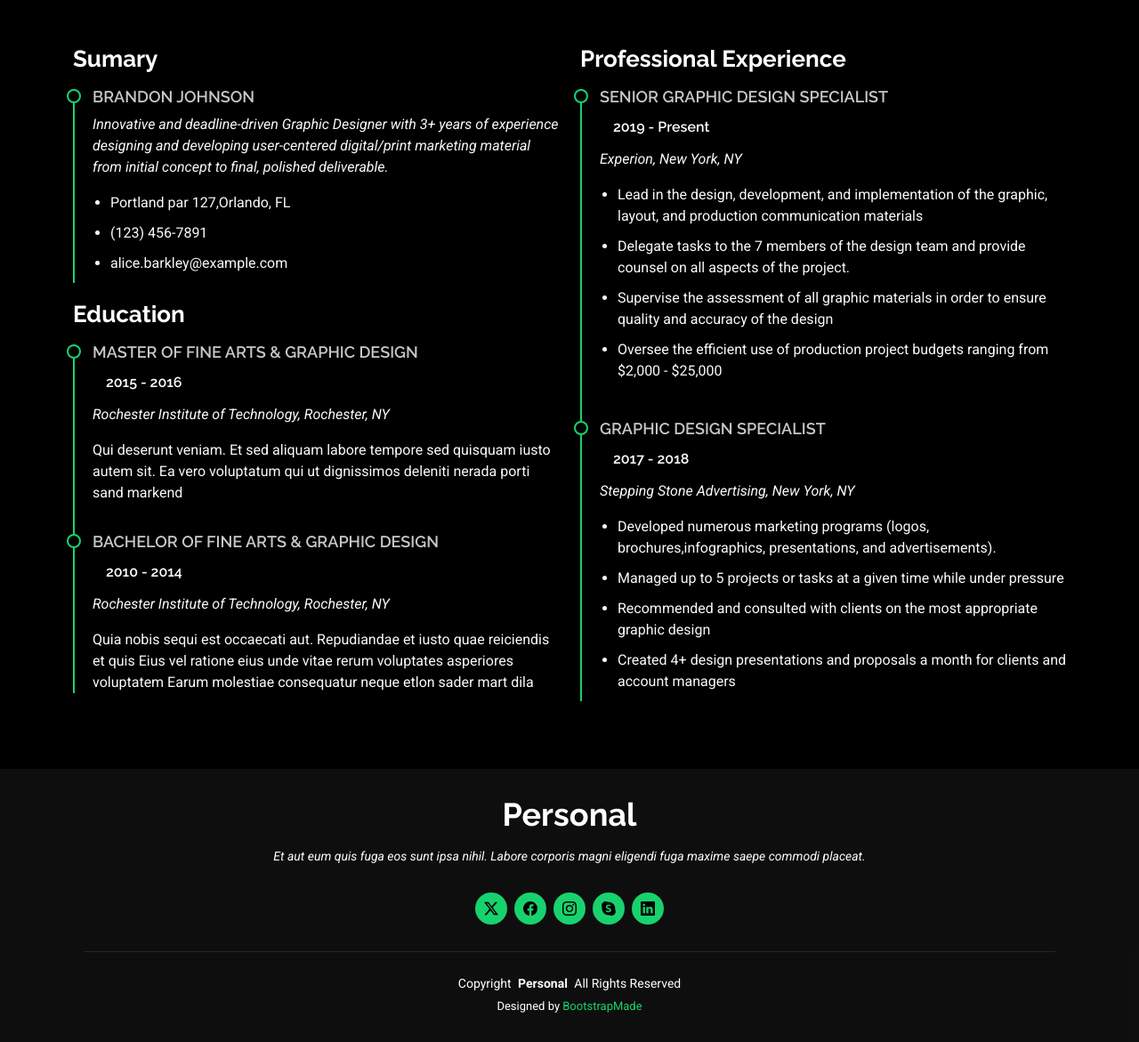
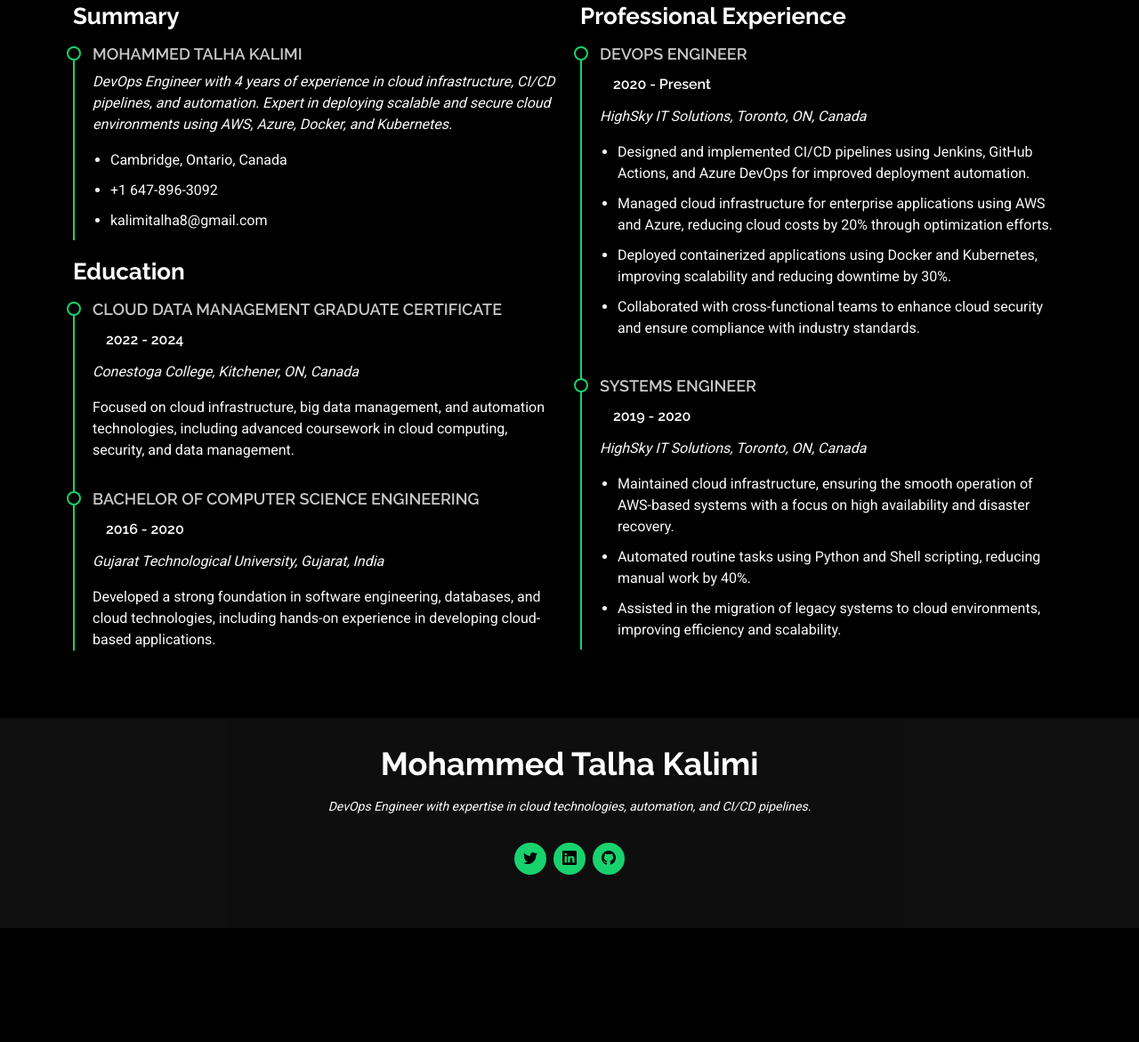
Before and after one commit to TalhaKalimi/TalhaKalimi.github.io, a plain HTML site: page resume.html in a window 1280 px wide. Shown: the part 460-1631 px from the top of the page at 89% size. After the commit the page ends 1503 px from the top, so only its background shows below. Drawn offline with Linux system fonts and the light colour scheme.

Commit message:
Update resume.html

```diff
--- a/resume.html
+++ b/resume.html
@@ -4,9 +4,9 @@
 <head>
   <meta charset="utf-8">
   <meta content="width=device-width, initial-scale=1.0" name="viewport">
-  <title>Resume - Personal Bootstrap Template</title>
-  <meta name="description" content="">
-  <meta name="keywords" content="">
+  <title>Resume - Mohammed Talha Kalimi</title>
+  <meta name="description" content="Resume of Mohammed Talha Kalimi, DevOps Engineer and Cloud Specialist with 4 years of experience in cloud infrastructure, automation, and DevOps.">
+  <meta name="keywords" content="DevOps, Cloud, Engineer, Kubernetes, AWS, Azure, Resume, Terraform, Python">
 
   <!-- Favicons -->
   <link href="assets/img/favicon.png" rel="icon">
@@ -15,7 +15,7 @@
   <!-- Fonts -->
   <link href="https://fonts.googleapis.com" rel="preconnect">
   <link href="https://fonts.gstatic.com" rel="preconnect" crossorigin>
-  <link href="https://fonts.googleapis.com/css2?family=Roboto:ital,wght@0,100;0,300;0,400;0,500;0,700;0,900;1,100;1,300;1,400;1,500;1,700;1,900&family=Poppins:ital,wght@0,100;0,200;0,300;0,400;0,500;0,600;0,700;0,800;0,900;1,100;1,200;1,300;1,400;1,500;1,600;1,700;1,800;1,900&family=Raleway:ital,wght@0,100;0,200;0,300;0,400;0,500;0,600;0,700;0,800;0,900;1,100;1,200;1,300;1,400;1,500;1,600;1,700;1,800;1,900&display=swap" rel="stylesheet">
+  <link href="https://fonts.googleapis.com/css2?family=Roboto:wght@100;400;500;700&family=Poppins:wght@100;200;300;400;500;600;700&family=Raleway:wght@100;200;300;400;500;600;700&display=swap" rel="stylesheet">
 
   <!-- Vendor CSS Files -->
   <link href="assets/vendor/bootstrap/css/bootstrap.min.css" rel="stylesheet">
@@ -26,14 +26,6 @@
 
   <!-- Main CSS File -->
   <link href="assets/css/main.css" rel="stylesheet">
-
-  <!-- =======================================================
-  * Template Name: Personal
-  * Template URL: https://bootstrapmade.com/personal-free-resume-bootstrap-template/
-  * Updated: Aug 07 2024 with Bootstrap v5.3.3
-  * Author: BootstrapMade.com
-  * License: https://bootstrapmade.com/license/
-  ======================================================== -->
 </head>
 
 <body class="resume-page">
@@ -42,9 +34,7 @@
     <div class="container-fluid container-xl position-relative d-flex align-items-center justify-content-between">
 
       <a href="index.html" class="logo d-flex align-items-center">
-        <!-- Uncomment the line below if you also wish to use an image logo -->
-        <!-- <img src="assets/img/logo.png" alt=""> -->
-        <h1 class="sitename">Personal</h1>
+        <h1 class="sitename">Mohammed Talha Kalimi</h1>
       </a>
 
       <nav id="navmenu" class="navmenu">
@@ -52,25 +42,7 @@
           <li><a href="index.html">Home</a></li>
           <li><a href="about.html">About</a></li>
           <li><a href="resume.html" class="active">Resume</a></li>
-          <li><a href="services.html">Services</a></li>
-          <li><a href="portfolio.html">Portfolio</a></li>
-          <li class="dropdown"><a href="#"><span>Dropdown</span> <i class="bi bi-chevron-down toggle-dropdown"></i></a>
-            <ul>
-              <li><a href="#">Dropdown 1</a></li>
-              <li class="dropdown"><a href="#"><span>Deep Dropdown</span> <i class="bi bi-chevron-down toggle-dropdown"></i></a>
-                <ul>
-                  <li><a href="#">Deep Dropdown 1</a></li>
-                  <li><a href="#">Deep Dropdown 2</a></li>
-                  <li><a href="#">Deep Dropdown 3</a></li>
-                  <li><a href="#">Deep Dropdown 4</a></li>
-                  <li><a href="#">Deep Dropdown 5</a></li>
-                </ul>
-              </li>
-              <li><a href="#">Dropdown 2</a></li>
-              <li><a href="#">Dropdown 3</a></li>
-              <li><a href="#">Dropdown 4</a></li>
-            </ul>
-          </li>
+          <li><a href="projects.html">Projects</a></li>
           <li><a href="contact.html">Contact</a></li>
         </ul>
         <i class="mobile-nav-toggle d-xl-none bi bi-list"></i>
@@ -88,7 +60,7 @@
           <div class="row d-flex justify-content-center text-center">
             <div class="col-lg-8">
               <h1>Resume</h1>
-              <p class="mb-0">Odio et unde deleniti. Deserunt numquam exercitationem. Officiis quo odio sint voluptas consequatur ut a odio voluptatem. Sit dolorum debitis veritatis natus dolores. Quasi ratione sint. Sit quaerat ipsum dolorem.</p>
+              <p class="mb-0">Experienced DevOps Engineer specializing in cloud infrastructure, CI/CD pipelines, and automation.</p>
             </div>
           </div>
         </div>
@@ -111,60 +83,58 @@
         <div class="row">
 
           <div class="col-lg-6" data-aos="fade-up" data-aos-delay="100">
-            <h3 class="resume-title">Sumary</h3>
-
+            <h3 class="resume-title">Summary</h3>
             <div class="resume-item pb-0">
-              <h4>Brandon Johnson</h4>
-              <p><em>Innovative and deadline-driven Graphic Designer with 3+ years of experience designing and developing user-centered digital/print marketing material from initial concept to final, polished deliverable.</em></p>
+              <h4>Mohammed Talha Kalimi</h4>
+              <p><em>DevOps Engineer with 4 years of experience in cloud infrastructure, CI/CD pipelines, and automation. Expert in deploying scalable and secure cloud environments using AWS, Azure, Docker, and Kubernetes.</em></p>
               <ul>
-                <li>Portland par 127,Orlando, FL</li>
-                <li>(123) 456-7891</li>
-                <li>alice.barkley@example.com</li>
+                <li>Cambridge, Ontario, Canada</li>
+                <li>+1 647-896-3092</li>
+                <li>kalimitalha8@gmail.com</li>
               </ul>
-            </div><!-- Edn Resume Item -->
+            </div><!-- End Summary -->
 
             <h3 class="resume-title">Education</h3>
             <div class="resume-item">
-              <h4>Master of Fine Arts &amp; Graphic Design</h4>
-              <h5>2015 - 2016</h5>
-              <p><em>Rochester Institute of Technology, Rochester, NY</em></p>
-              <p>Qui deserunt veniam. Et sed aliquam labore tempore sed quisquam iusto autem sit. Ea vero voluptatum qui ut dignissimos deleniti nerada porti sand markend</p>
-            </div><!-- Edn Resume Item -->
+              <h4>Cloud Data Management Graduate Certificate</h4>
+              <h5>2022 - 2024</h5>
+              <p><em>Conestoga College, Kitchener, ON, Canada</em></p>
+              <p>Focused on cloud infrastructure, big data management, and automation technologies, including advanced coursework in cloud computing, security, and data management.</p>
+            </div><!-- End Education Item -->
 
             <div class="resume-item">
-              <h4>Bachelor of Fine Arts &amp; Graphic Design</h4>
-              <h5>2010 - 2014</h5>
-              <p><em>Rochester Institute of Technology, Rochester, NY</em></p>
-              <p>Quia nobis sequi est occaecati aut. Repudiandae et iusto quae reiciendis et quis Eius vel ratione eius unde vitae rerum voluptates asperiores voluptatem Earum molestiae consequatur neque etlon sader mart dila</p>
-            </div><!-- Edn Resume Item -->
+              <h4>Bachelor of Computer Science Engineering</h4>
+              <h5>2016 - 2020</h5>
+              <p><em>Gujarat Technological University, Gujarat, India</em></p>
+              <p>Developed a strong foundation in software engineering, databases, and cloud technologies, including hands-on experience in developing cloud-based applications.</p>
+            </div><!-- End Education Item -->
 
           </div>
 
           <div class="col-lg-6" data-aos="fade-up" data-aos-delay="200">
             <h3 class="resume-title">Professional Experience</h3>
             <div class="resume-item">
-              <h4>Senior graphic design specialist</h4>
-              <h5>2019 - Present</h5>
-              <p><em>Experion, New York, NY </em></p>
+              <h4>DevOps Engineer</h4>
+              <h5>2020 - Present</h5>
+              <p><em>HighSky IT Solutions, Toronto, ON, Canada </em></p>
               <ul>
-                <li>Lead in the design, development, and implementation of the graphic, layout, and production communication materials</li>
-                <li>Delegate tasks to the 7 members of the design team and provide counsel on all aspects of the project. </li>
-                <li>Supervise the assessment of all graphic materials in order to ensure quality and accuracy of the design</li>
-                <li>Oversee the efficient use of production project budgets ranging from $2,000 - $25,000</li>
+                <li>Designed and implemented CI/CD pipelines using Jenkins, GitHub Actions, and Azure DevOps for improved deployment automation.</li>
+                <li>Managed cloud infrastructure for enterprise applications using AWS and Azure, reducing cloud costs by 20% through optimization efforts.</li>
+                <li>Deployed containerized applications using Docker and Kubernetes, improving scalability and reducing downtime by 30%.</li>
+                <li>Collaborated with cross-functional teams to enhance cloud security and ensure compliance with industry standards.</li>
               </ul>
-            </div><!-- Edn Resume Item -->
+            </div><!-- End Professional Experience -->
 
             <div class="resume-item">
-              <h4>Graphic design specialist</h4>
-              <h5>2017 - 2018</h5>
-              <p><em>Stepping Stone Advertising, New York, NY</em></p>
+              <h4>Systems Engineer</h4>
+              <h5>2019 - 2020</h5>
+              <p><em>HighSky IT Solutions, Toronto, ON, Canada</em></p>
               <ul>
-                <li>Developed numerous marketing programs (logos, brochures,infographics, presentations, and advertisements).</li>
-                <li>Managed up to 5 projects or tasks at a given time while under pressure</li>
-                <li>Recommended and consulted with clients on the most appropriate graphic design</li>
-                <li>Created 4+ design presentations and proposals a month for clients and account managers</li>
+                <li>Maintained cloud infrastructure, ensuring the smooth operation of AWS-based systems with a focus on high availability and disaster recovery.</li>
+                <li>Automated routine tasks using Python and Shell scripting, reducing manual work by 40%.</li>
+                <li>Assisted in the migration of legacy systems to cloud environments, improving efficiency and scalability.</li>
               </ul>
-            </div><!-- Edn Resume Item -->
+            </div><!-- End Professional Experience -->
 
           </div>
 
@@ -178,26 +148,12 @@
 
   <footer id="footer" class="footer dark-background">
     <div class="container">
-      <h3 class="sitename">Personal</h3>
-      <p>Et aut eum quis fuga eos sunt ipsa nihil. Labore corporis magni eligendi fuga maxime saepe commodi placeat.</p>
+      <h3 class="sitename">Mohammed Talha Kalimi</h3>
+      <p>DevOps Engineer with expertise in cloud technologies, automation, and CI/CD pipelines.</p>
       <div class="social-links d-flex justify-content-center">
-        <a href=""><i class="bi bi-twitter-x"></i></a>
-        <a href=""><i class="bi bi-facebook"></i></a>
-        <a href=""><i class="bi bi-instagram"></i></a>
-        <a href=""><i class="bi bi-skype"></i></a>
-        <a href=""><i class="bi bi-linkedin"></i></a>
-      </div>
-      <div class="container">
-        <div class="copyright">
-          <span>Copyright</span> <strong class="px-1 sitename">Personal</strong> <span>All Rights Reserved</span>
-        </div>
-        <div class="credits">
-          <!-- All the links in the footer should remain intact. -->
-          <!-- You can delete the links only if you've purchased the pro version. -->
-          <!-- Licensing information: https://bootstrapmade.com/license/ -->
-          <!-- Purchase the pro version with working PHP/AJAX contact form: [buy-url] -->
-          Designed by <a href="https://bootstrapmade.com/">BootstrapMade</a>
-        </div>
+        <a href="https://twitter.com/your-twitter"><i class="bi bi-twitter"></i></a>
+        <a href="https://www.linkedin.com/in/your-linkedin"><i class="bi bi-linkedin"></i></a>
+        <a href="https://github.com/your-github"><i class="bi bi-github"></i></a>
       </div>
     </div>
   </footer>
```
